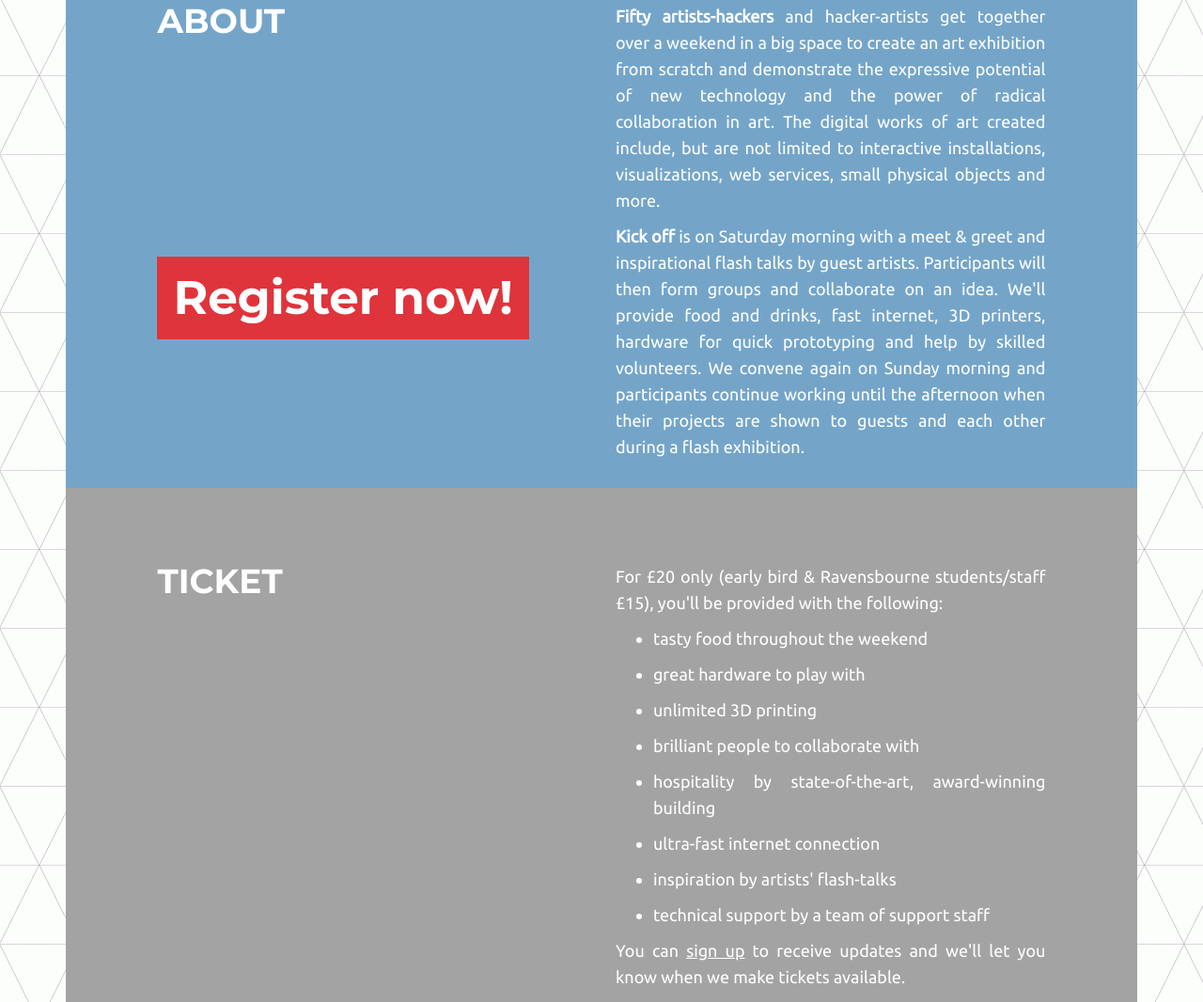
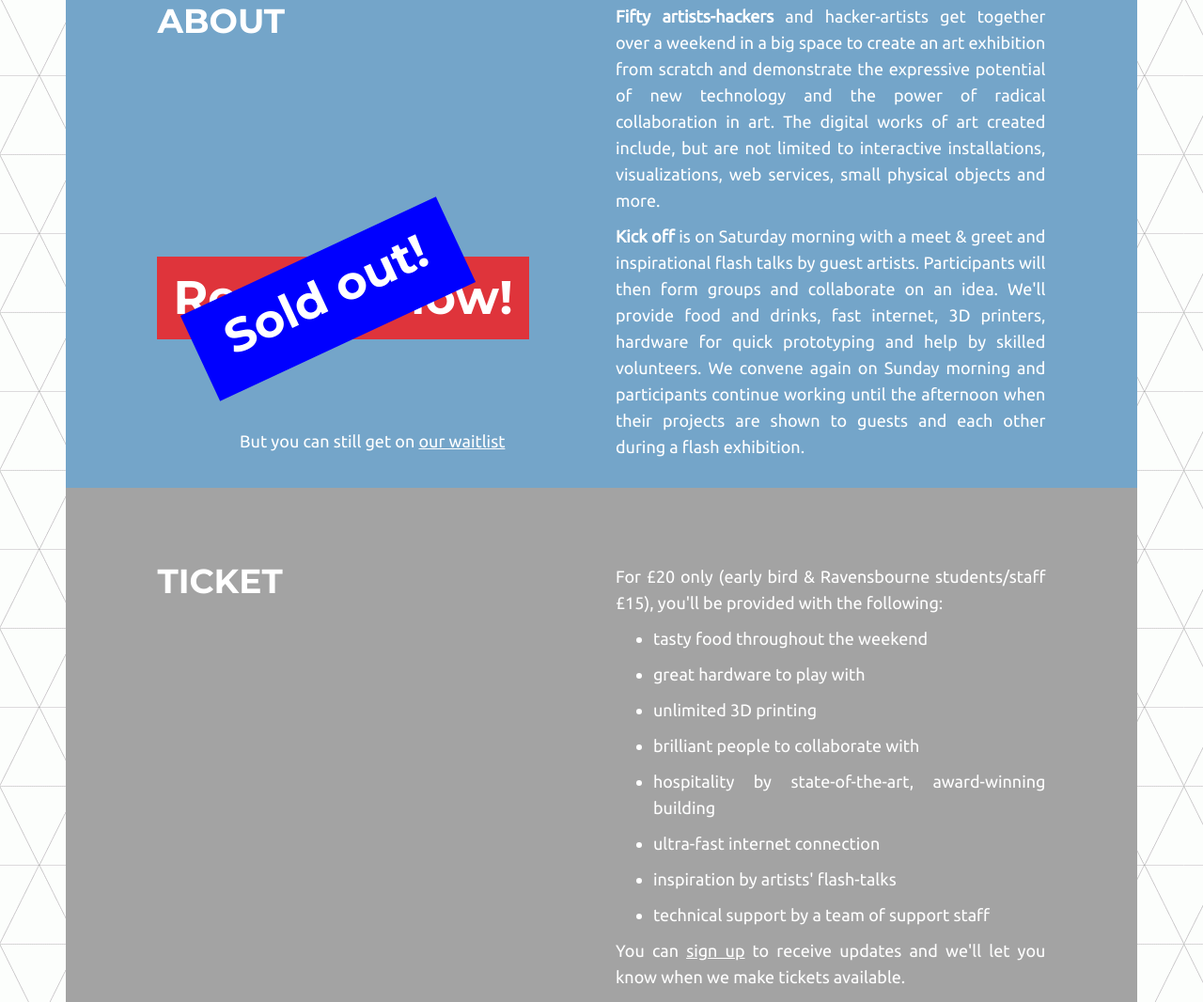
Before and after one commit to tomchambers2/art-hackathon-website, a website: page app/public/index.html in a window 1280 px wide. Shown: the part 759-1825 px from the top of the page at 94% size. Drawn offline with Linux system fonts and the light colour scheme.

Commit message:
sold out

```diff
--- a/app/public/index.html
+++ b/app/public/index.html
@@ -78,6 +78,8 @@
 									<a href="http://arthackathon.eventbrite.co.uk" target="_blank"><button class="btn btn-lg btn-register contrast mobile">Register now!</button></a>
 								</p>
 							</div>
+							<br><br><br>
+							<p class="text-center">But you can still get on <a href="http://www.eventbrite.co.uk/e/art-hackathon-a-weekend-creating-electronic-art-tickets-16755564344" target="_blank">our waitlist</a></p>
 						</div>
 						<div class="col-xs-12 col-md-6 text-justify">
 							<p><strong>Fifty artists-hackers</strong> and hacker-artists get together over a weekend in a big space to create an art exhibition from scratch and demonstrate the expressive potential of new technology and the power of radical collaboration in art. The digital works of art created include, but are not limited to interactive installations, visualizations, web services, small physical objects and more.</p>
@@ -429,9 +431,9 @@
 		<div class="">
 			<div class="row">
 				<div class="col-md-12 text-center">
-
 					<div class="title">
 						<a href="http://arthackathon.eventbrite.co.uk" target="_blank"><button class="btn btn-lg btn-register">Register now!</button></a>
+						But you can still get on our waitlist
 					</div>
 				</div>
 			</div>
--- a/app/src/stylesheets/_buttons.scss
+++ b/app/src/stylesheets/_buttons.scss
@@ -12,6 +12,21 @@
 	background: #DF343B;
 }
 
+.btn-register:after {
+  content: 'Sold out!';
+  display: block;
+  background: blue;
+  color: #fff;
+  width: 300px;
+  height: 100px;
+  position: absolute;
+  bottom: 125px;
+  left: 47px;
+  line-height: 90px;
+  transform: rotate(-25deg);
+
+}
+
 .btn-register:hover {
 	background: #A93B39;
 	color: #EFEFEF;
```
Also changed, not shown: app/public/theme.html (+3 -2 lines), app/public/css/main.css.
